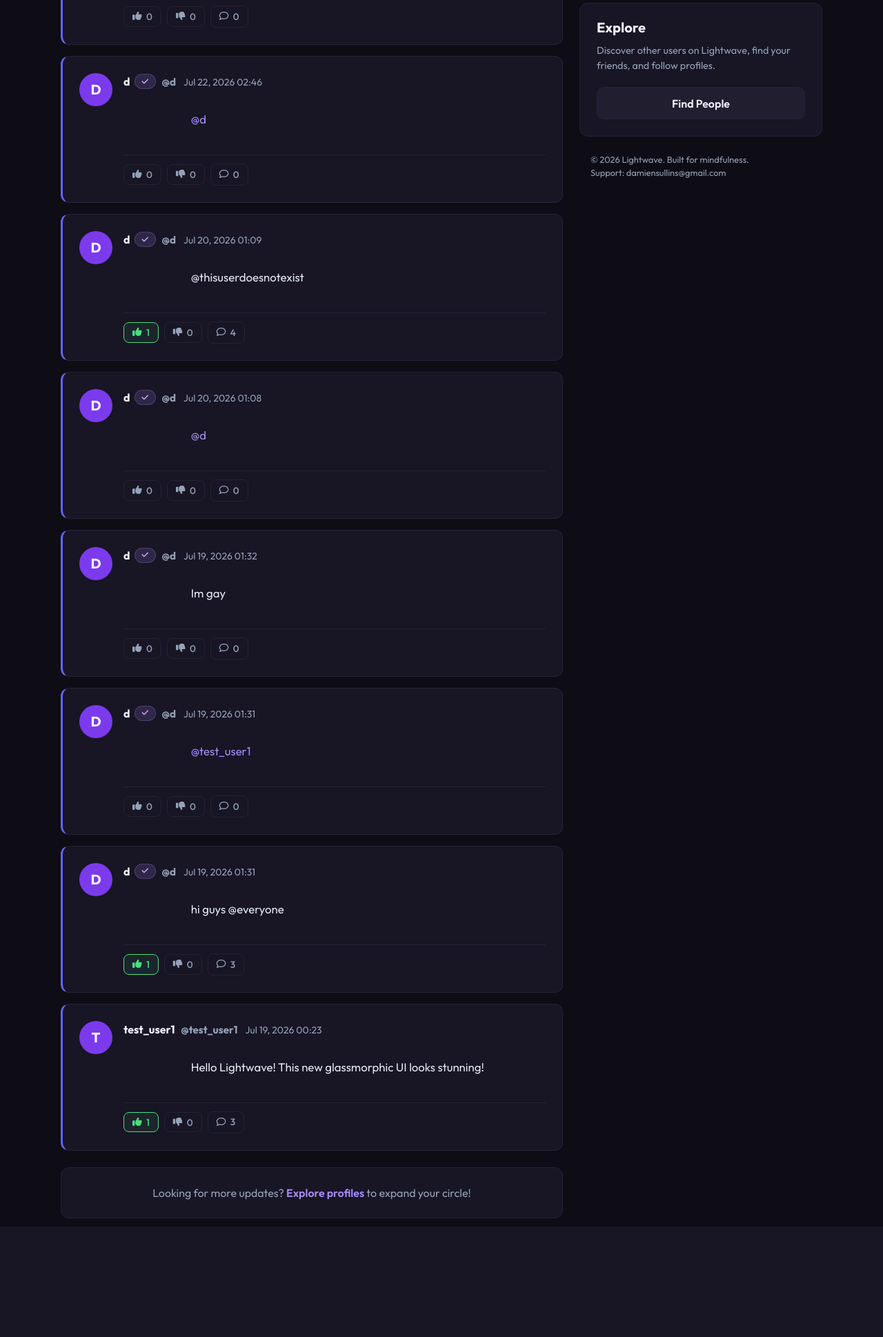
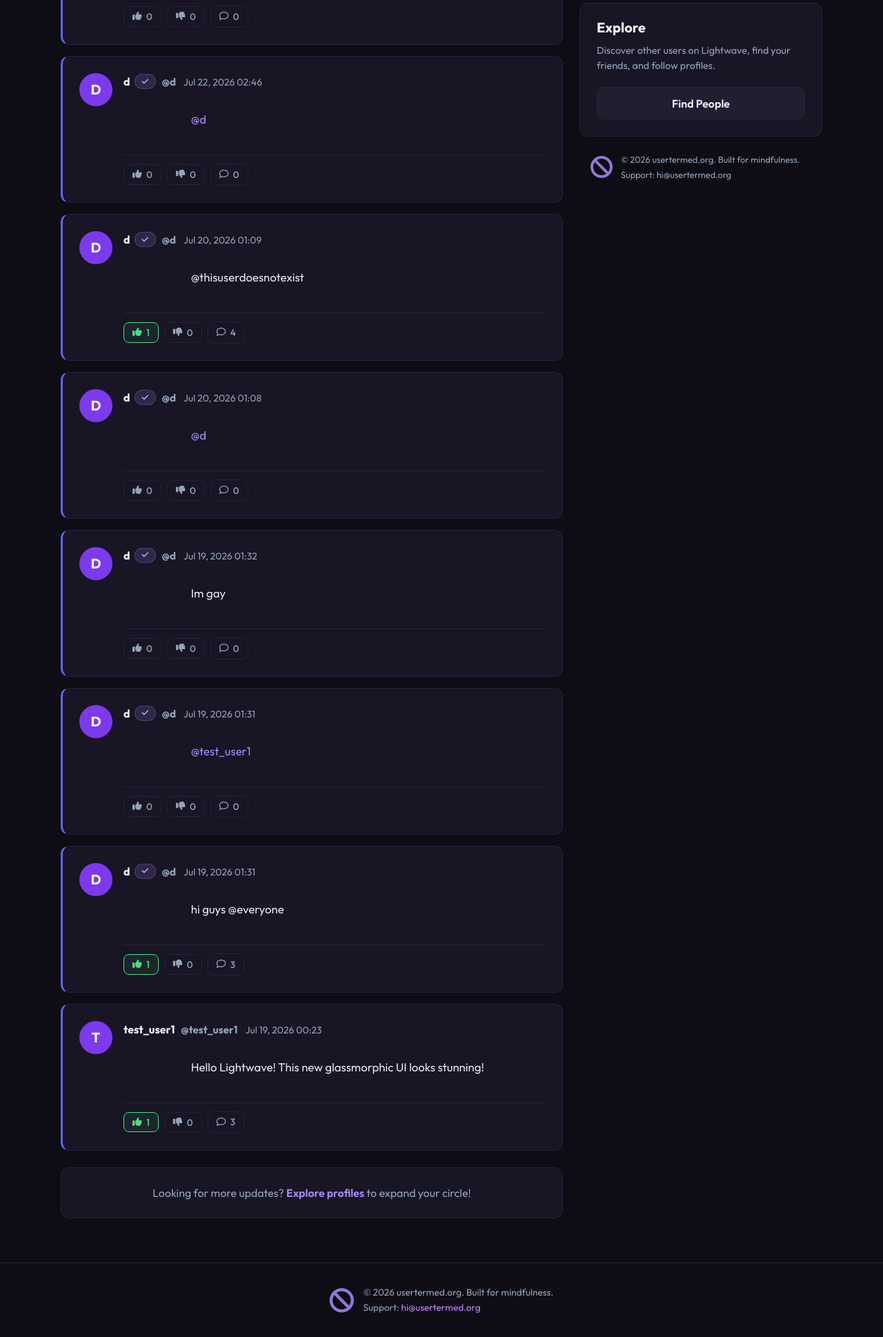
Before and after one commit to usertermed/lightwave, a Django app: page / in a window 1280 px wide. Shown: the part 380-2318 px from the top of the page at 69% size. Before the commit the page ends 2158 px from the top, so only its background shows below. Run offline with Django 3.2, Linux system fonts and the light colour scheme; a user stored in the database is signed in; data comes from the database, SQL or seed files in the repository; both versions use the stored data as it was after the commit; data that the repository does not hold is empty; some libraries are stand-ins or nearby versions.

Commit message:
Update footer, fix env.example

```diff
--- a/dwitter/templates/base.html
+++ b/dwitter/templates/base.html
@@ -396,6 +396,16 @@
             {% endblock content %}
         </div>
     </main>
+
+    <footer style="margin-top: 4rem; padding: 2rem 0; border-top: 1px solid var(--card-border); font-size: 0.85rem; color: var(--text-muted);">
+        <div class="container" style="display: flex; align-items: center; justify-content: center; gap: 0.85rem;">
+            <i class="fa-solid fa-ban" style="font-size: 2.2rem; color: #a78bfa; opacity: 0.85; flex-shrink: 0;"></i>
+            <div style="text-align: left;">
+                <p style="margin: 0;">© 2026 usertermed.org. Built for mindfulness.</p>
+                <p style="margin: 0.15rem 0 0 0;">Support: <a href="mailto:hi@usertermed.org" style="color: #c084fc;">hi@usertermed.org</a></p>
+            </div>
+        </div>
+    </footer>
 </body>
 
 </html>
--- a/dwitter/templates/dwitter/dashboard.html
+++ b/dwitter/templates/dwitter/dashboard.html
@@ -150,10 +150,12 @@
     </div>
 
     <!-- Info Footer -->
-    <div class="px-4" style="font-size: 0.8rem; color: var(--text-muted);">
-        <p>© 2026 Lightwave. Built for mindfulness.</p>
-        <p>Support: <a href="mailto:damiensullins@gmail.com"
-                style="color: var(--text-muted);">damiensullins@gmail.com</a></p>
+    <div class="px-4" style="font-size: 0.8rem; color: var(--text-muted); display: flex; align-items: center; gap: 0.75rem;">
+        <i class="fa-solid fa-ban" style="font-size: 2rem; color: #a78bfa; opacity: 0.85; flex-shrink: 0;"></i>
+        <div>
+            <p style="margin: 0;">© 2026 usertermed.org. Built for mindfulness.</p>
+            <p style="margin: 0.15rem 0 0 0;">Support: <a href="mailto:hi@usertermed.org" style="color: var(--text-muted);">hi@usertermed.org</a></p>
+        </div>
     </div>
 </div>
 {% endblock content %}
```
Also changed, not shown: db.sqlite3, 2 other files.
